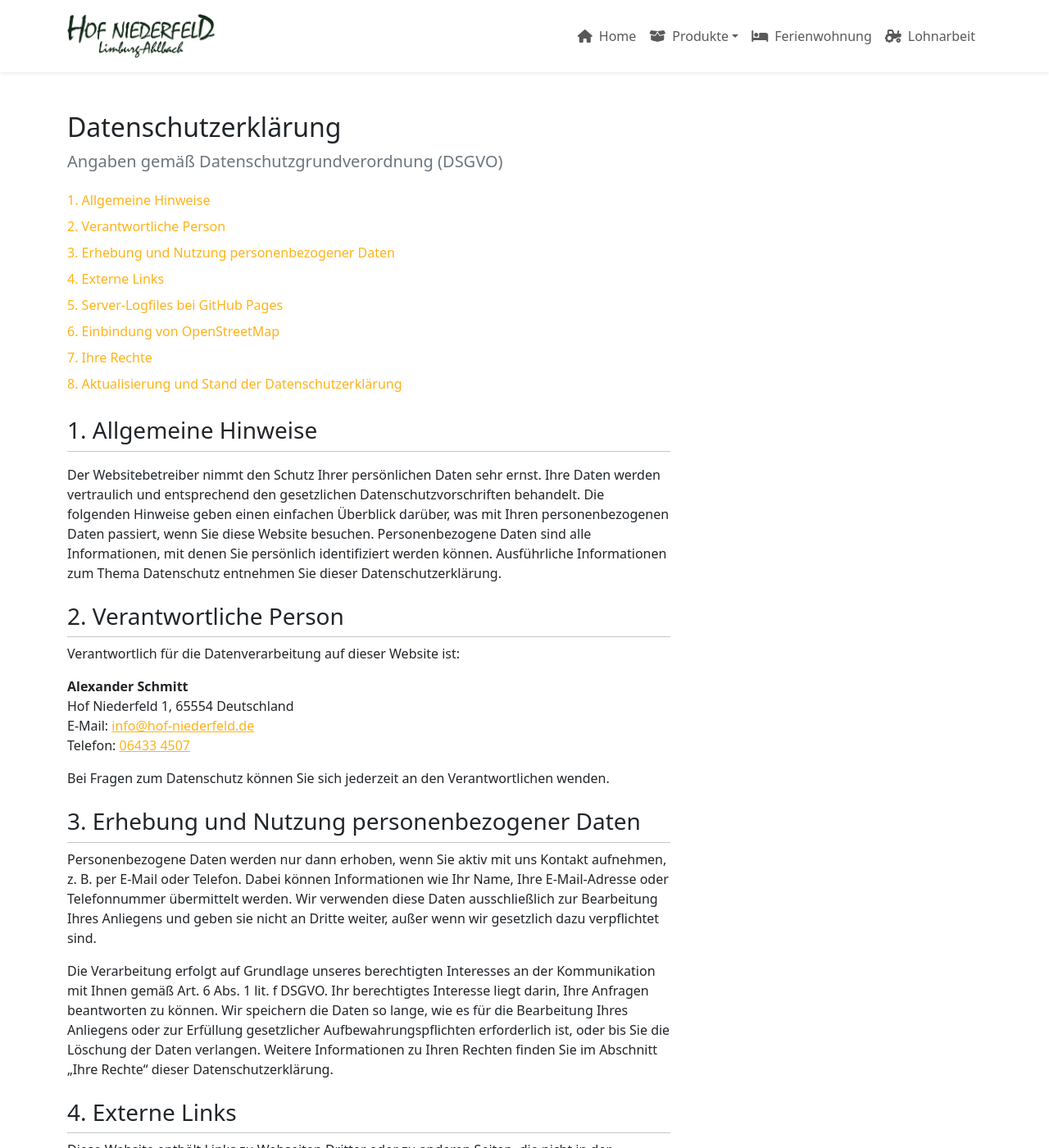
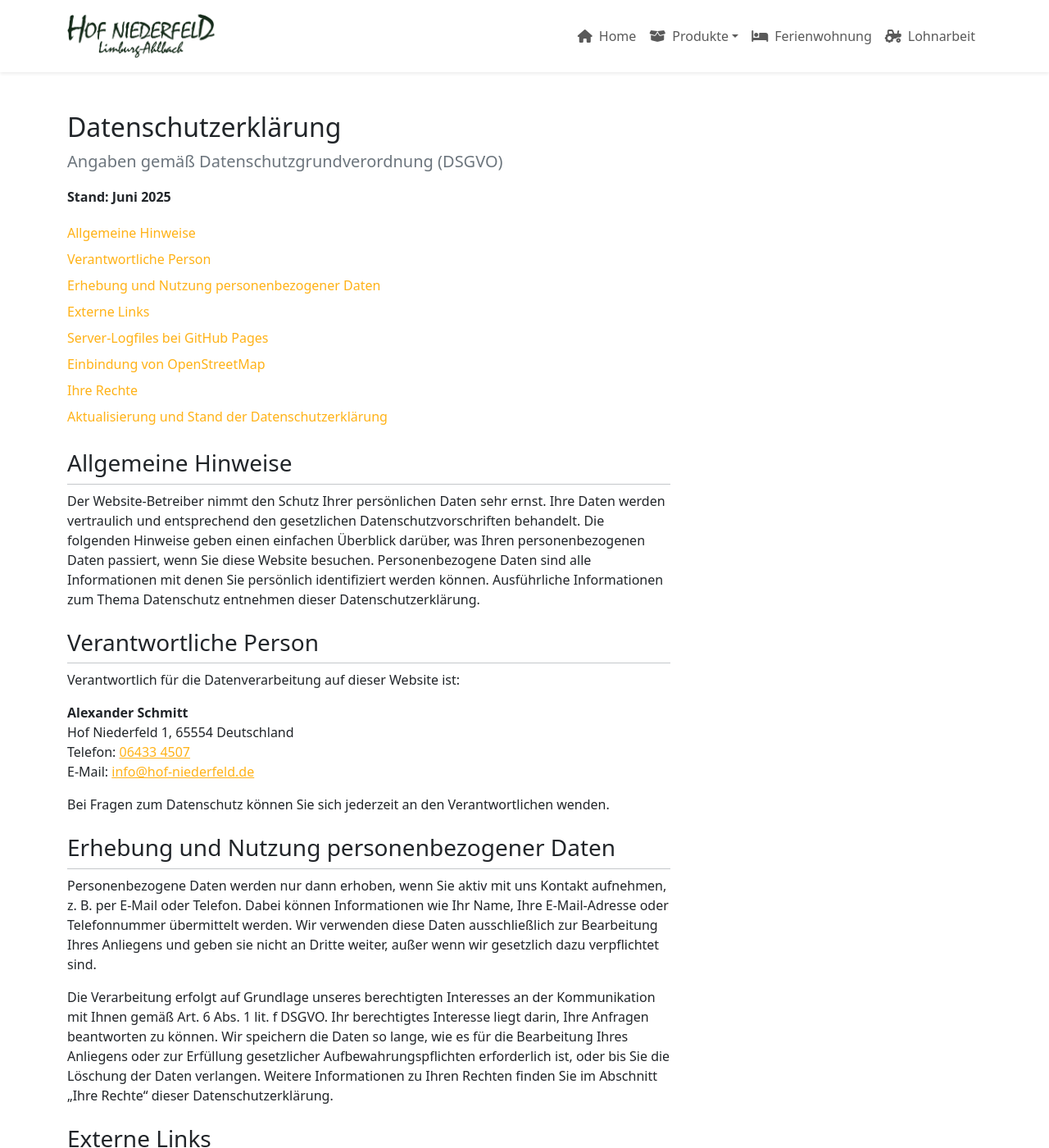
Before and after one commit to hof-niederfeld/hof-niederfeld.github.io, a Jekyll site: the page built from pages/datenschutz.html, in a window 1280 px wide and 1400 px high. Shown: the whole window at 82% size. Built offline with Jekyll 4.4.1, drawn with Linux system fonts in a browser that asks for light colours; some of the changed text lies outside the part shown.

Commit message:
update datenschutz page

```diff
--- a/assets/js/datenschutz.js
+++ /dev/null
@@ -1,25 +0,0 @@
-function main() {
-
-    const toc = document.querySelector("#cu-datenschutz-toc")
-
-    document.querySelectorAll("#cu-datenschutz-content h2").forEach(title => {
-
-        // Create an ID for the current title and add it to the element.
-        const id = title.innerHTML
-            .replace(/^\d+\.\s*/, '')
-            .toLowerCase()
-            .replace(/\s+/g, '-');
-        title.id = id;
-
-        // Create a link element for the table of contents with the
-        // appropriate attributes.
-        const a = document.createElement('a');
-        a.className = 'nav-link';
-        a.href = "#" + id;
-        a.innerHTML = title.innerHTML;
-        toc.appendChild(a);
-    });
-}
-
-
-document.addEventListener('DOMContentLoaded', main);
--- a/pages/datenschutz.html
+++ b/pages/datenschutz.html
@@ -14,75 +13,70 @@ custom_script: datenschutz.js
     </div>
     <div class="row">
         <div class="col">
+            <p><b>Stand: Juni 2025</b></p>
             <nav id="cu-datenschutz-toc" class="nav flex-column">
-                <!-- Content is loaded dynamically with Javascript. -->
+                <a href="#allgemeine-hinweise" class="nav-link">Allgemeine Hinweise</a>
+                <a href="#verantwortliche-person" class="nav-link">Verantwortliche Person</a>
+                <a href="#erhebung-und-nutzung" class="nav-link">Erhebung und Nutzung personenbezogener Daten</a>
+                <a href="#externe-links" class="nav-link">Externe Links</a>
+                <a href="#server-logfiles" class="nav-link">Server-Logfiles bei GitHub Pages</a>
+                <a href="#open-street-map" class="nav-link">Einbindung von OpenStreetMap</a>
+                <a href="#ihre-rechte" class="nav-link">Ihre Rechte</a>
+                <a href="#aktualisierung-und-stand" class="nav-link">Aktualisierung und Stand der
+                    Datenschutzerklärung</a>
             </nav>
         </div>
     </div>
     <div class="row">
         <div id="cu-datenschutz-content" class="col col-xl-8">
-            <h2>1. Allgemeine Hinweise</h2>
-            <p>
-            <p>Der Websitebetreiber nimmt den Schutz Ihrer persönlichen Daten sehr ernst. Ihre Daten werden vertraulich
-                und
-                entsprechend den gesetzlichen Datenschutzvorschriften behandelt.
-                Die folgenden Hinweise geben einen einfachen Überblick darüber, was mit Ihren personenbezogenen Daten
-                passiert, wenn Sie
-                diese Website besuchen. Personenbezogene Daten sind alle Informationen, mit denen Sie persönlich
-                identifiziert werden
-                können. Ausführliche Informationen zum Thema Datenschutz entnehmen Sie dieser Datenschutzerklärung.</p>
 
-            <h2>2. Verantwortliche Person</h2>
+            <h2 id="allgemeine-hinweise">Allgemeine Hinweise</h2>
+            <p>Der Website-Betreiber nimmt den Schutz Ihrer persönlichen Daten sehr ernst. Ihre Daten werden vertraulich
+                und entsprechend den gesetzlichen Datenschutzvorschriften behandelt. Die folgenden Hinweise geben einen
+                einfachen Überblick darüber, was Ihren personenbezogenen Daten passiert, wenn Sie diese Website
+                besuchen. Personenbezogene Daten sind alle Informationen mit denen Sie persönlich identifiziert werden
+                können. Ausführliche Informationen zum Thema Datenschutz entnehmen dieser Datenschutzerklärung.</p>
+
+            <h2 id="verantwortliche-person">Verantwortliche Person</h2>
             <p>Verantwortlich für die Datenverarbeitung auf dieser Website ist:</p>
             <p><b>Alexander Schmitt</b><br>
                 {{site.address.street}}, {{site.address.zip}} {{site.address.country}}<br>
-                E-Mail: <a href="mailto:{{site.mail}}">{{site.mail}}</a><br>
-                Telefon: <a href="tel:{{site.phone-href}}">{{site.phone-display}}</a>
+                Telefon: <a href="tel:{{site.phone-href}}">{{site.phone-display}}</a><br>
+                E-Mail: <a href="mailto:{{site.mail}}">{{site.mail}}</a>
             </p>
             <p>Bei Fragen zum Datenschutz können Sie sich jederzeit an den Verantwortlichen wenden.</p>
 
-            <h2>3. Erhebung und Nutzung personenbezogener Daten</h2>
+            <h2 id="erhebung-und-nutzung">Erhebung und Nutzung personenbezogener Daten</h2>
             <p>Personenbezogene Daten werden nur dann erhoben, wenn Sie aktiv mit uns Kontakt aufnehmen, z. B. per
-                E-Mail oder Telefon.
-                Dabei können Informationen wie Ihr Name, Ihre E-Mail-Adresse oder Telefonnummer übermittelt werden. Wir
-                verwenden diese
-                Daten ausschließlich zur Bearbeitung Ihres Anliegens und geben sie nicht an Dritte weiter, außer wenn
-                wir gesetzlich
-                dazu verpflichtet sind.</p>
+                E-Mail oder Telefon. Dabei können Informationen wie Ihr Name, Ihre E-Mail-Adresse oder Telefonnummer
+                übermittelt werden. Wir verwenden diese Daten ausschließlich zur Bearbeitung Ihres Anliegens und geben
+                sie nicht an Dritte weiter, außer wenn wir gesetzlich dazu verpflichtet sind.</p>
             <p>Die Verarbeitung erfolgt auf Grundlage unseres berechtigten Interesses an der Kommunikation mit Ihnen
-                gemäß Art. 6 Abs.
-                1 lit. f DSGVO. Ihr berechtigtes Interesse liegt darin, Ihre Anfragen beantworten zu können. Wir
-                speichern die Daten so
-                lange, wie es für die Bearbeitung Ihres Anliegens oder zur Erfüllung gesetzlicher Aufbewahrungspflichten
-                erforderlich
-                ist, oder bis Sie die Löschung der Daten verlangen. Weitere Informationen zu Ihren Rechten finden Sie im
-                Abschnitt „Ihre
-                Rechte“ dieser Datenschutzerklärung.</p>
+                gemäß Art. 6 Abs. 1 lit. f DSGVO. Ihr berechtigtes Interesse liegt darin, Ihre Anfragen beantworten zu
+                können. Wir speichern die Daten so lange, wie es für die Bearbeitung Ihres Anliegens oder zur Erfüllung
+                gesetzlicher Aufbewahrungspflichten erforderlich ist, oder bis Sie die Löschung der Daten verlangen.
+                Weitere Informationen zu Ihren Rechten finden Sie im Abschnitt „Ihre Rechte“ dieser
+                Datenschutzerklärung.</p>
 
-            <h2>4. Externe Links</h2>
+            <h2 id="externe-links">Externe Links</h2>
             <p>Diese Website enthält Links zu Webseiten Dritter oder zu anderen Seiten, die nicht in der Verantwortung
-                des Betreibers
-                liegen. Wenn Sie einem solchen externen Link folgen, weisen wir darauf hin, dass diese Webseiten eigene
-                Datenschutzrichtlinien haben und keine Verantwortung oder Haftung für deren Inhalte oder den Umgang mit
-                Ihren Daten
-                übernommen wird. Bitte prüfen Sie deren Datenschutzerklärungen, bevor Sie freiwillig personenbezogene
-                Daten weitergeben.</p>
-            <p>Externe Links sind auf der Website durch folgendes Symbol gekennzeichnet: <i
-                    class="fa-solid fa-arrow-up-right-from-square"></i>.
-                Erst wenn
-                Sie auf einen
-                externen Link klicken, werden Daten an das Linkziel übertragen. Dies ist technisch notwendig, da beim
-                Verbindungsaufbau
-                unter anderem Ihre IP-Adresse, der Zeitpunkt des Klicks und die zuvor besuchte Seite übermittelt werden.
+                des Betreibers liegen. Wenn Sie einem solchen externen Link folgen, weisen wir darauf hin, dass diese
+                Webseiten eigene Datenschutzrichtlinien haben und keine Verantwortung oder Haftung für deren Inhalte
+                oder den Umgang mit Ihren Daten übernommen wird. Bitte prüfen Sie deren Datenschutzerklärungen, bevor
+                Sie freiwillig personenbezogene Daten weitergeben.</p>
+            <p>Externe Links sind auf der Website durch folgendes Symbol gekennzeichnet:
+                <i class="fa-solid fa-arrow-up-right-from-square"></i>. Erst wenn Sie auf einen externen Link klicken,
+                werden Daten an das Linkziel übertragen. Dies ist technisch notwendig, da beim Verbindungsaufbau unter
+                anderem Ihre IP-Adresse, der Zeitpunkt des Klicks und die zuvor besuchte Seite übermittelt werden.
             </p>
             <p>Das Anklicken eines externen Links kann dazu führen, dass Dritte, Behörden oder andere Stellen
-                Verbindungsdaten
-                erhalten. Wenn Sie dies vermeiden möchten, klicken Sie bitte keine externen Links an.</p>
+                Verbindungsdaten erhalten. Wenn Sie dies vermeiden möchten, klicken Sie bitte keine externen Links an.
+            </p>
 
-            <h2>5. Server-Logfiles bei GitHub Pages</h2>
+            <h2 id="server-logfiles">Server-Logfiles bei GitHub Pages</h2>
             <p>Beim Zugriff auf diese Website erhebt und speichert der Hosting-Anbieter GitHub automatisch sogenannte
-                Server-Logfiles.
-                Diese enthalten Daten, die Ihr Browser beim Besuch an den Server übermittelt. Dazu gehören insbesondere:
+                Server-Logfiles. Diese enthalten Daten, die Ihr Browser beim Besuch an den Server übermittelt. Dazu
+                gehören insbesondere:
             </p>
             <ul>
                 <li>Besuchte Webseite</li>
@@ -93,15 +87,12 @@ custom_script: datenschutz.js
                 <li>Ihre IP-Adresse</li>
             </ul>
             <p>Die Verarbeitung dieser Daten erfolgt auf Grundlage unseres berechtigten Interesses gemäß Art. 6 Abs. 1
-                lit. f DSGVO.
-                Dieses berechtigte Interesse besteht darin, die Sicherheit und den stabilen Betrieb der Website zu
-                gewährleisten und
-                Missbrauch zu verhindern.</p>
+                lit. f DSGVO. Dieses berechtigte Interesse besteht darin, die Sicherheit und den stabilen Betrieb der
+                Website zu gewährleisten und Missbrauch zu verhindern.</p>
             <p>Die Server-Logfiles werden von GitHub aus Sicherheitsgründen gespeichert und nach maximal 7 Tagen
-                automatisch gelöscht.
-                Da wir die Server-Logfiles nicht selbst verwalten, haben wir keinen Einfluss auf die genaue Erfassung
-                und Speicherung
-                durch GitHub. Weitere Informationen zum Datenschutz bei GitHub Pages finden Sie hier:
+                automatisch gelöscht. Da wir die Server-Logfiles nicht selbst verwalten, haben wir keinen Einfluss auf
+                die genaue Erfassung und Speicherung durch GitHub. Weitere Informationen zum Datenschutz bei GitHub
+                Pages finden Sie hier:
                 <a class="icon-link"
                     href="https://docs.github.com/de/site-policy/privacy-policies/github-general-privacy-statement"
                     target="_blank">
@@ -110,50 +101,38 @@ custom_script: datenschutz.js
                 </a>
             </p>
 
-            <h2>6. Einbindung von OpenStreetMap</h2>
+            <h2 id="open-street-map">Einbindung von OpenStreetMap</h2>
             <p>Auf dieser Website wird eine interaktive Karte eingebunden, die mit Leaflet erstellt und deren
-                Kartendaten über Server
-                der OpenStreetMap Foundation (OSMF) bezogen werden. Beim Laden der Karte wird Ihre IP-Adresse an die
-                Server von
-                OpenStreetMap übertragen.</p>
+                Kartendaten über Server der OpenStreetMap Foundation (OSMF) bezogen werden. Beim Laden der Karte wird
+                Ihre IP-Adresse an die Server von OpenStreetMap übertragen.</p>
             <p>Diese Datenübertragung ist technisch erforderlich, um Ihnen die Karte korrekt anzeigen zu können. Die
-                Verarbeitung
-                erfolgt auf Grundlage unseres berechtigten Interesses gemäß Art. 6 Abs. 1 lit. f DSGVO, Ihnen eine
-                ansprechende und
-                funktionale Kartenanzeige bereitzustellen.
-                Weitere Informationen zum Datenschutz bei OpenStreetMap finden Sie hier:
+                Verarbeitung erfolgt auf Grundlage unseres berechtigten Interesses gemäß Art. 6 Abs. 1 lit. f DSGVO,
+                Ihnen eine ansprechende und funktionale Kartenanzeige bereitzustellen. Weitere Informationen zum
+                Datenschutz bei OpenStreetMap finden Sie hier:
                 <a class="icon-link" href="https://osmfoundation.org/wiki/Privacy_Policy" target="_blank">
                     https://osmfoundation.org/wiki/Privacy_Policy
                     <i class="fa-solid fa-arrow-up-right-from-square"></i>
                 </a>
             </p>
 
-            <h2>7. Ihre Rechte</h2>
+            <h2 id="ihre-rechte">Ihre Rechte</h2>
             <p>Sie haben das Recht, gemäß Art. 15 DSGVO Auskunft über die zu Ihrer Person gespeicherten
-                personenbezogenen Daten zu
-                erhalten sowie gemäß Art. 16 DSGVO die Berichtigung unrichtiger Daten oder gemäß Art. 17 DSGVO die
-                Löschung Ihrer
-                personenbezogenen Daten zu verlangen, sofern keine gesetzlichen Aufbewahrungspflichten dem
-                entgegenstehen.</p>
+                personenbezogenen Daten zu erhalten sowie gemäß Art. 16 DSGVO die Berichtigung unrichtiger Daten oder
+                gemäß Art. 17 DSGVO die Löschung Ihrer personenbezogenen Daten zu verlangen, sofern keine gesetzlichen
+                Aufbewahrungspflichten dem entgegenstehen.</p>
             <p>Darüber hinaus können Sie gemäß Art. 18 DSGVO die Einschränkung der Verarbeitung Ihrer Daten verlangen
-                und gemäß Art. 20
-                DSGVO Ihre personenbezogenen Daten in einem strukturierten, gängigen und maschinenlesbaren Format
-                erhalten und an einen
-                anderen Verantwortlichen übermitteln lassen.</p>
+                und gemäß Art. 20 DSGVO Ihre personenbezogenen Daten in einem strukturierten, gängigen und
+                maschinenlesbaren Format erhalten und an einen anderen Verantwortlichen übermitteln lassen.</p>
             <p>Sofern die Verarbeitung auf Ihrer Einwilligung beruht, können Sie diese jederzeit mit Wirkung für die
-                Zukunft gemäß Art.
-                7 Abs. 3 DSGVO widerrufen. Zudem haben Sie das Recht, der Verarbeitung Ihrer personenbezogenen Daten zu
-                widersprechen,
-                sofern diese auf einem berechtigten Interesse beruht (Art. 21 DSGVO). Unabhängig davon steht Ihnen das
-                Recht zu, sich
-                gemäß Art. 77 DSGVO bei einer zuständigen Datenschutzaufsichtsbehörde zu beschweren.</p>
+                Zukunft gemäß Art. 7 Abs. 3 DSGVO widerrufen. Zudem haben Sie das Recht, der Verarbeitung Ihrer
+                personenbezogenen Daten zu widersprechen, sofern diese auf einem berechtigten Interesse beruht (Art. 21
+                DSGVO). Unabhängig davon steht Ihnen das Recht zu, sich gemäß Art. 77 DSGVO bei einer zuständigen
+                Datenschutzaufsichtsbehörde zu beschweren.</p>
 
-            <h2>8. Aktualisierung und Stand der Datenschutzerklärung</h2>
+            <h2 id="aktualisierung-und-stand">Aktualisierung und Stand der Datenschutzerklärung</h2>
             <p>Diese Datenschutzerklärung wird regelmäßig überprüft und bei Bedarf angepasst, um aktuellen rechtlichen
-                Anforderungen
-                sowie Änderungen der Website gerecht zu werden. Der jeweils aktuelle Stand ist am Ende dieser Erklärung
-                vermerkt.</p>
-            <p><b>Stand: Juni 2025</b></p>
+                Anforderungen sowie Änderungen der Website gerecht zu werden. Der jeweils aktuelle Stand ist zu Beginn
+                dieser Erklärung vermerkt.</p>
         </div>
     </div>
 </div>
```
Also changed, not shown: other parts of pages/datenschutz.html (+0 -1 lines).
